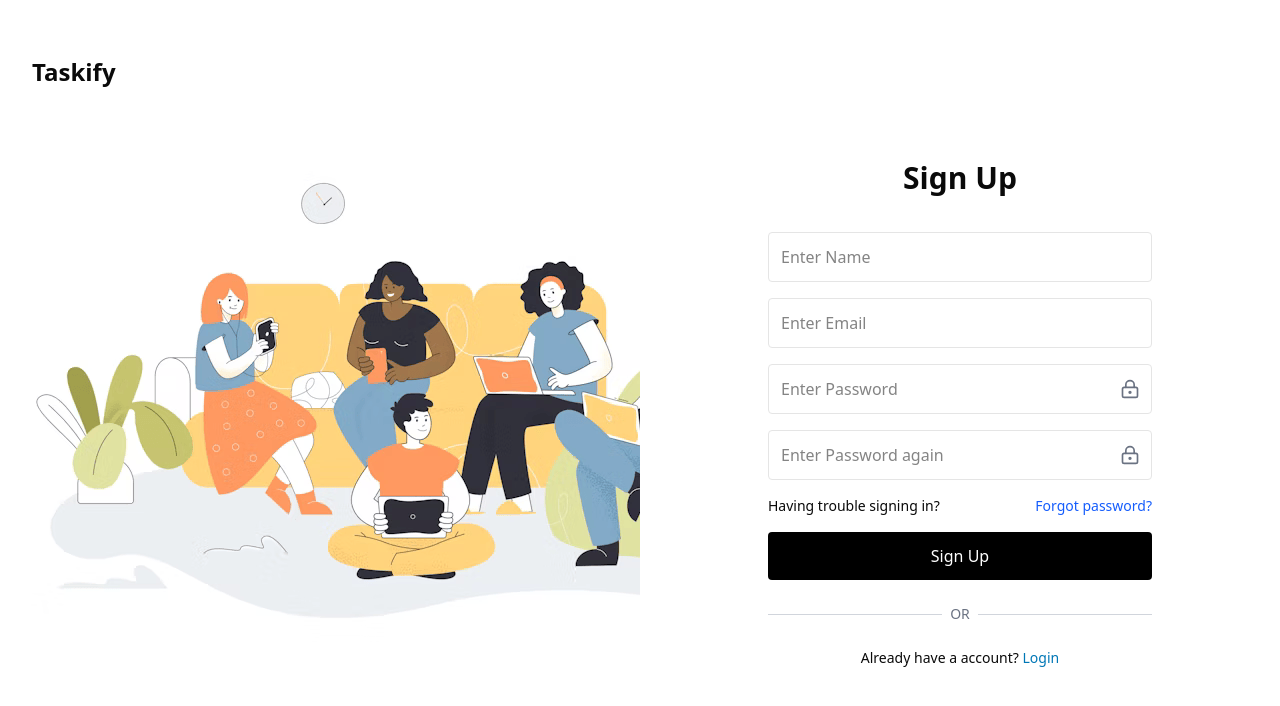
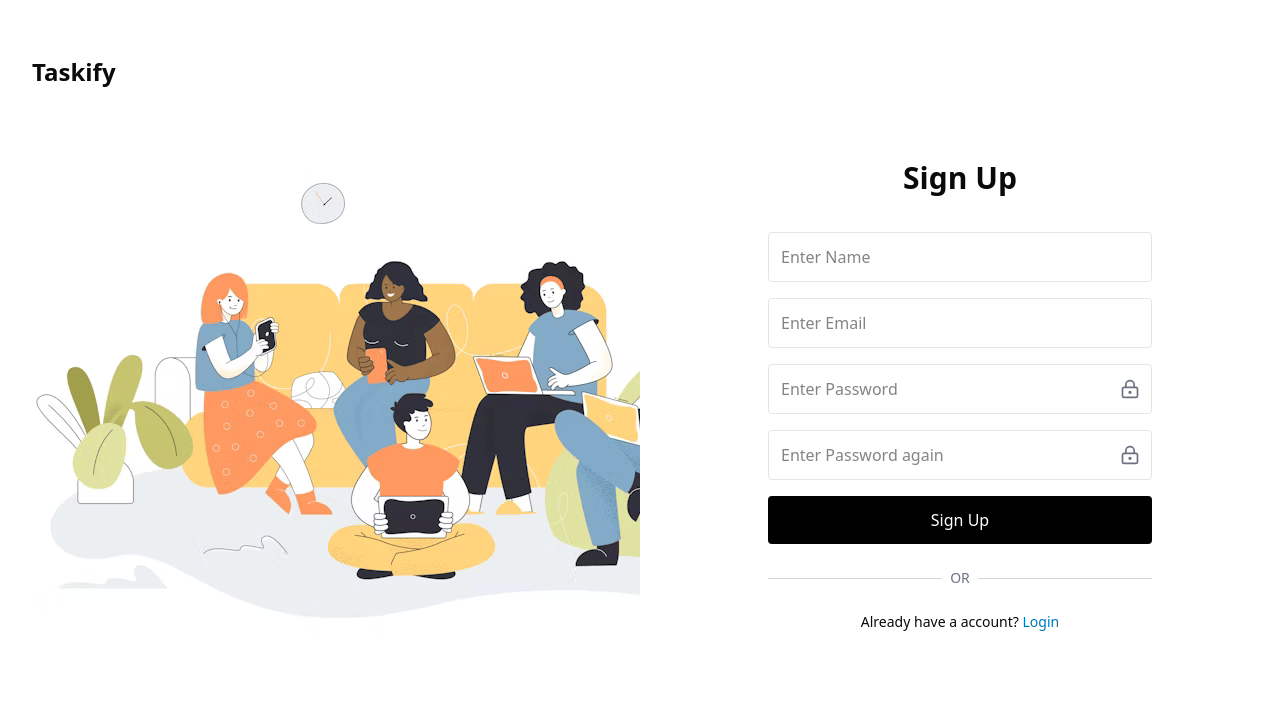
Before and after one commit to ReshnaRaj/Task-management, a React (Vite) app in the folder client/: page /register in a window 1280 px wide. Shown: the top 706 px of the page. Built offline with nearby package versions, Linux system fonts and the light colour scheme; a web font is replaced by a local one.

Commit message:
feat:frontend validation added

```diff
--- a/client/package.json
+++ b/client/package.json
@@ -15,6 +15,7 @@
     "@tailwindcss/vite": "^4.1.11",
     "class-variance-authority": "^0.7.1",
     "clsx": "^2.1.1",
+    "formik": "^2.4.6",
     "framer-motion": "^12.23.12",
     "lucide-react": "^0.534.0",
     "next-themes": "^0.4.6",
@@ -23,7 +24,8 @@
     "react-router-dom": "^7.7.1",
     "sonner": "^2.0.6",
     "tailwind-merge": "^3.3.1",
-    "tailwindcss": "^4.1.11"
+    "tailwindcss": "^4.1.11",
+    "yup": "^1.6.1"
   },
   "devDependencies": {
     "@eslint/js": "^9.30.1",
--- a/client/src/components/Login.tsx
+++ b/client/src/components/Login.tsx
@@ -56,7 +56,7 @@ const Login = () => {
                       Forgot password?
                     </a>
                   </div>
-                  <button className="bg-black text-white p-3 rounded hover:bg-gray-800 transition">
+                  <button className="bg-black text-white p-3 rounded hover:bg-black transition cursor-pointer">
                     Login
                   </button>
                 </form>
--- a/client/src/components/Signup.tsx
+++ b/client/src/components/Signup.tsx
@@ -1,9 +1,40 @@
 import { Link } from "react-router-dom";
 import { motion } from "framer-motion";
 import login from "@/assets/login.png";
+import { Formik, Form, Field, ErrorMessage } from "formik";
+import * as Yup from "yup";
 import { LockKeyhole } from "lucide-react";
 import { LockKeyholeOpen } from "lucide-react";
+import React, { useState } from "react";
 const Signup = () => {
+
+  const validationSchema = Yup.object({
+    name: Yup.string()
+      .min(3, "Name must be at least 3 characters")
+      .required("Name is required"),
+
+    email: Yup.string()
+      .email("Invalid email format")
+      .required("Email is required"),
+
+    password: Yup.string()
+      .min(6, "Password must be at least 6 characters")
+      .required("Password is required"),
+
+    confirmPassword: Yup.string()
+      .oneOf([Yup.ref("password")], "Passwords must match")
+      .required("Please confirm your password"),
+  });
+
+  const handleSubmit = (values: {
+    name: string;
+    email: string;
+    password: string;
+    confirmPassword: string;
+  }) => {
+    try {
+    } catch (error) {}
+  };
   return (
     <>
       <div className="h-screen flex flex-col overflow-hidden">
@@ -31,31 +62,72 @@ const Signup = () => {
                 <h2 className="flex   justify-center text-3xl font-bold mb-9">
                   Sign Up
                 </h2>
-                <form className="flex flex-col gap-4">
+                <Formik
+                  initialValues={{
+                    name: "",
+                    email: "",
+                    password: "",
+                    confirmPassword: "",
+                  }}
+                  validationSchema={validationSchema}
+                  onSubmit={handleSubmit}
+                >
+                  {({ values, handleChange, handleSubmit }) => (
+                    <form
+                      onSubmit={handleSubmit}
+                      className="flex flex-col gap-4"
+                    >
                       <input
-                    type="name"
+                        type="text"
+                        name="name"
                         placeholder="Enter Name"
+                        onChange={handleChange}
+                        value={values.name}
                         className="border p-3 rounded outline-none w-full"
+                      />
+                      <ErrorMessage
+                        name="name"
+                        component="div"
+                        className="text-red-500 text-sm"
                       />
                       <input
                         type="email"
+                        name="email"
+                        value={values.email}
                         placeholder="Enter Email"
+                        onChange={handleChange}
                         className="border p-3 rounded outline-none w-full"
+                      />
+                      <ErrorMessage
+                        name="email"
+                        component="div"
+                        className="text-red-500 text-sm"
                       />
 
                       <div className="relative">
                         <input
                           type="password"
+                          name="password"
                           placeholder="Enter Password"
+                          onChange={handleChange}
+                          value={values.password}
                           className="border p-3 rounded outline-none w-full"
                         />
                         <span className="absolute  right-3 top-1/2 transform -translate-y-1/2 text-gray-500 cursor-pointer">
                           <LockKeyhole className="w-5 h-5" />
                         </span>
                       </div>
+                      <ErrorMessage
+                        name="password"
+                        component="div"
+                        className="text-red-500 text-sm"
+                      />
                       <div className="relative">
                         <input
                           type="password"
+                          name="confirmPassword"
+                          onChange={handleChange}
+                          value={values.confirmPassword}
                           placeholder="Enter Password again"
                           className="border p-3 rounded outline-none w-full"
                         />
@@ -63,16 +135,18 @@ const Signup = () => {
                           <LockKeyhole className="w-5 h-5" />
                         </span>
                       </div>
-                  <div className="flex justify-between text-sm">
-                    <span>Having trouble signing in?</span>
-                    <a href="#" className="text-blue-600 hover:underline">
-                      Forgot password?
-                    </a>
-                  </div>
-                  <button className="bg-black text-white p-3 rounded hover:bg-gray-800 transition">
+                      <ErrorMessage
+                        name="confirmPassword"
+                        component="div"
+                        className="text-red-500 text-sm"
+                      />
+
+                      <button   type="submit" className="bg-black text-white p-3 rounded hover:bg-black transition cursor-pointer">
                         Sign Up
                       </button>
                     </form>
+                  )}
+                </Formik>
                 <div className="flex items-center gap-2 my-6">
                   <hr className="flex-1 border-gray-300" />
                   <span className="text-sm text-gray-500">OR</span>
```
Also changed, not shown: 1 other file (tests, documents, lock files or other folders). Lines whose indentation alone changed are shown as unchanged.
